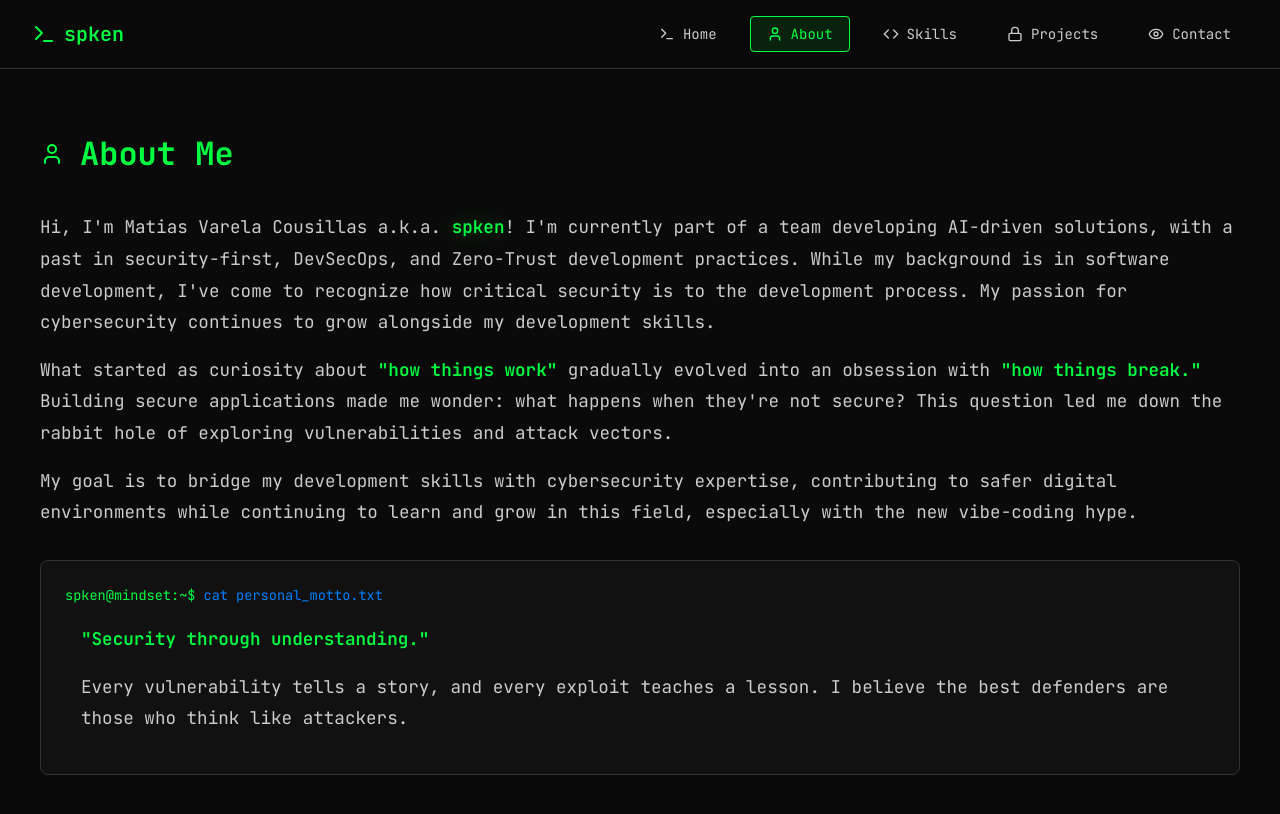
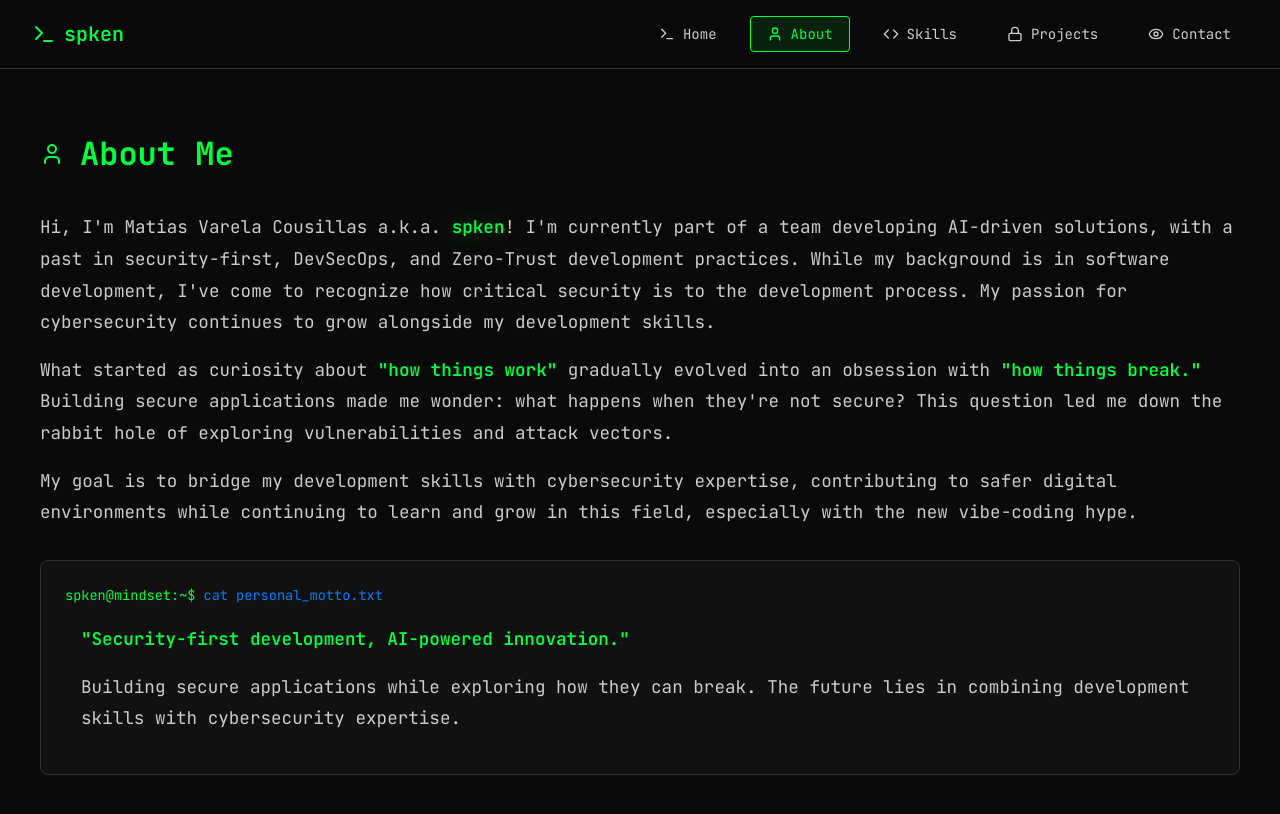
Before and after one commit to spken/whoami-deprecated, a React (Vite) app: page / in a window 1280 px wide. Both pictures are taken after a click on the button "About". Shown: the top 814 px of the page. Built offline with nearby package versions, Linux system fonts and the light colour scheme.

Commit message:
refactor: update personal motto and subtitle in AboutSection for enhanced clarity and focus on security-first development

```diff
--- a/src/components/AboutSection.tsx
+++ b/src/components/AboutSection.tsx
@@ -51,11 +51,11 @@ export const AboutSection = () => {
               </div>
               <div className="note-content">
                 <p className="motto">
-                  <span className="highlight">"Security through understanding."</span>
+                  <span className="highlight">"Security-first development, AI-powered innovation."</span>
                 </p>
                 <p className="motto-subtitle">
-                  Every vulnerability tells a story, and every exploit teaches a lesson.
-                  I believe the best defenders are those who think like attackers.
+                  Building secure applications while exploring how they can break.
+                  The future lies in combining development skills with cybersecurity expertise.
                 </p>
               </div>
             </motion.div>
```
